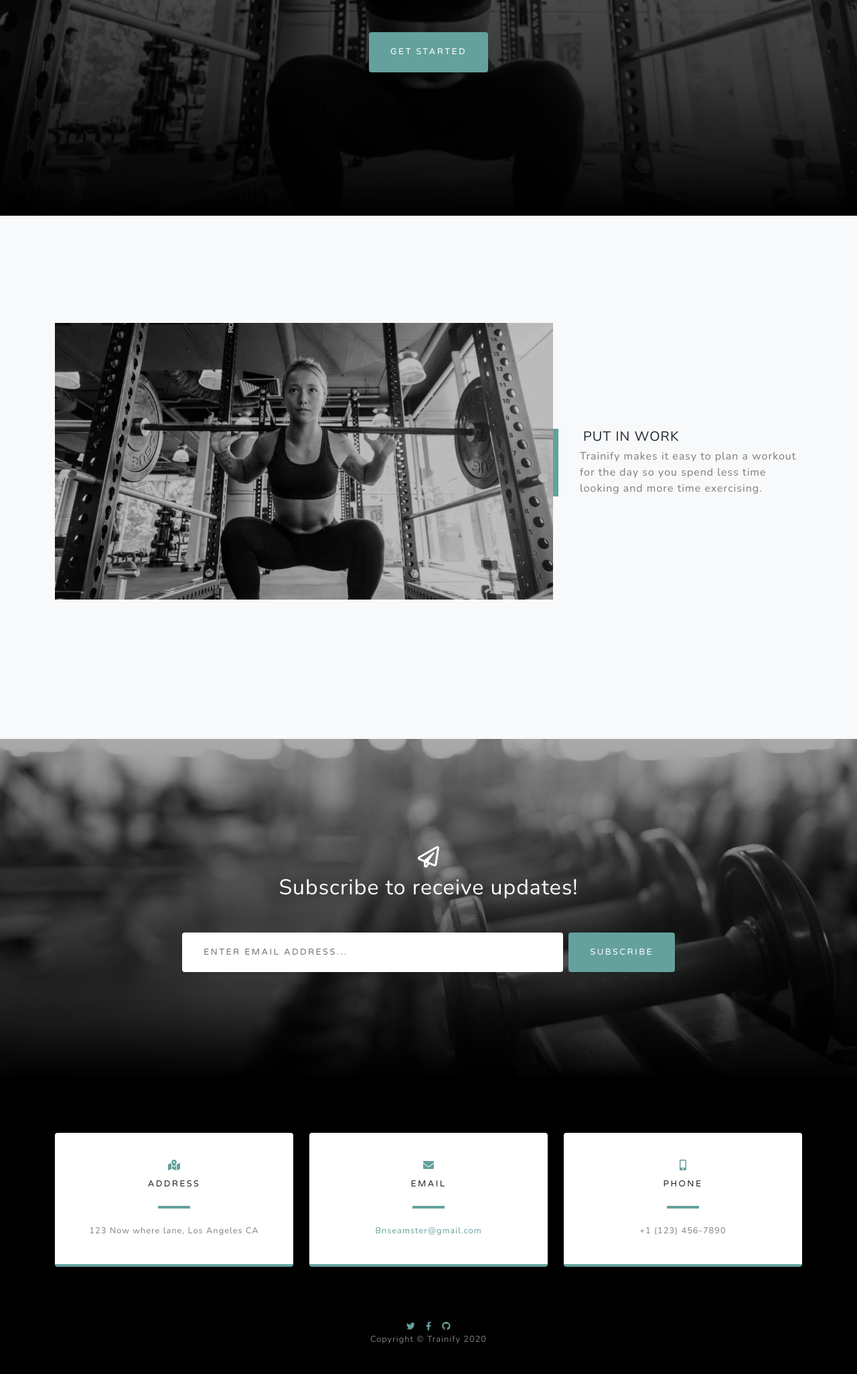
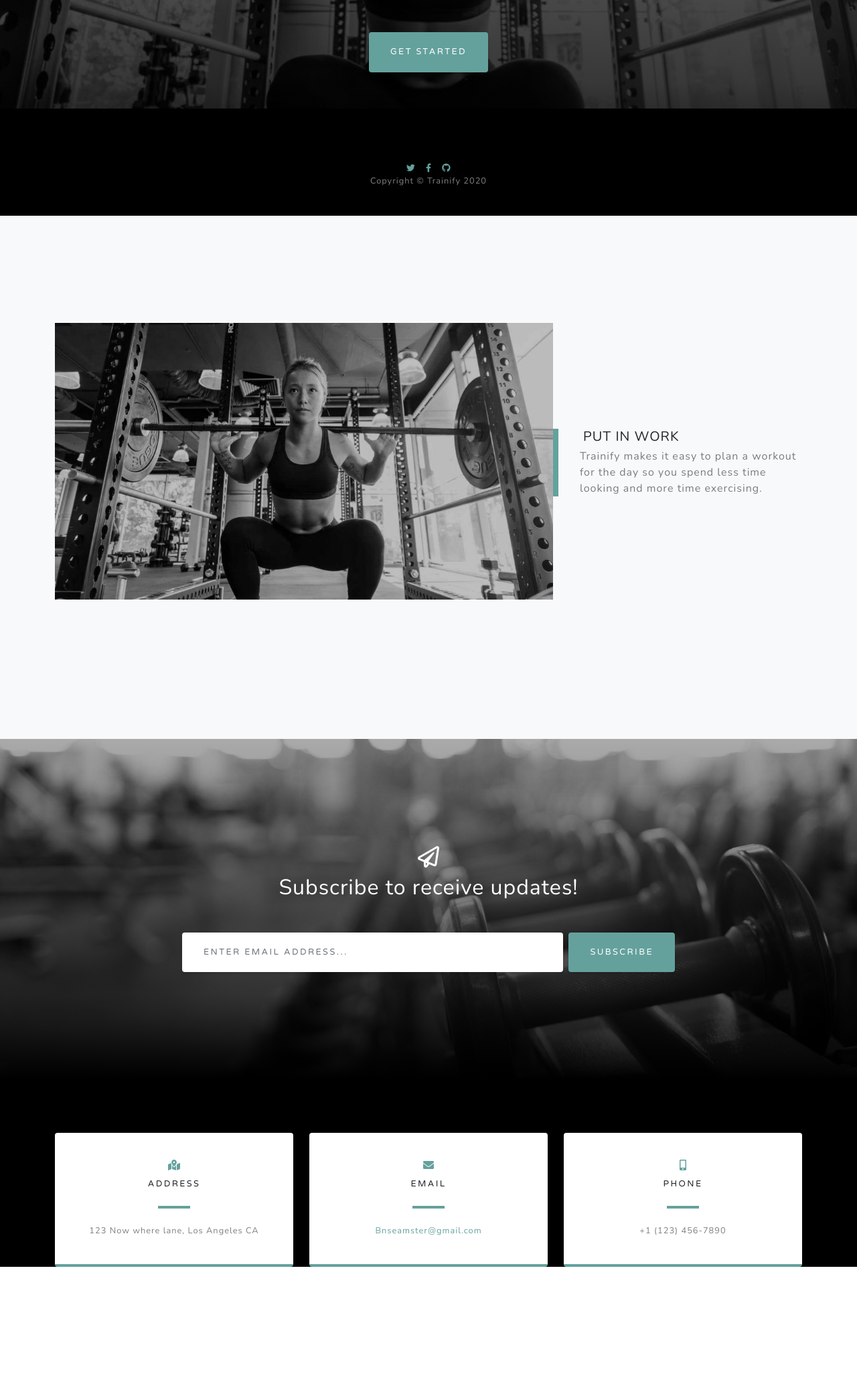
Before and after one commit to Bnseamster/trainify, a Django app: page / in a window 1280 px wide. Shown: the part 478-2529 px from the top of the page at 67% size. After the commit the page ends 2369 px from the top, so only its background shows below. Run offline with Django 3.2, Linux system fonts and the light colour scheme; some libraries are stand-ins or nearby versions.

Commit message:
change layout page body background

```diff
--- a/exercise/static/exercise/css/customstyles.css
+++ b/exercise/static/exercise/css/customstyles.css
@@ -347,7 +347,7 @@ h4 {
     padding-top: 10%;
 }
 .footer {
-    position: relative;
+    position: absolute;
     bottom: 0;
     width: 100%;
     height: 2.5rem;
--- a/exercise/templates/exercise/layout.html
+++ b/exercise/templates/exercise/layout.html
@@ -19,7 +19,7 @@
         {% block head %}
         {% endblock %}
     </head>
-    <body id="page-top">
+    <body id="page-top" class='bg-light'>
 
         <!-- Navigation-->
         <nav class="navbar navbar-expand-lg navbar-light fixed-top" id="mainNav">
```
